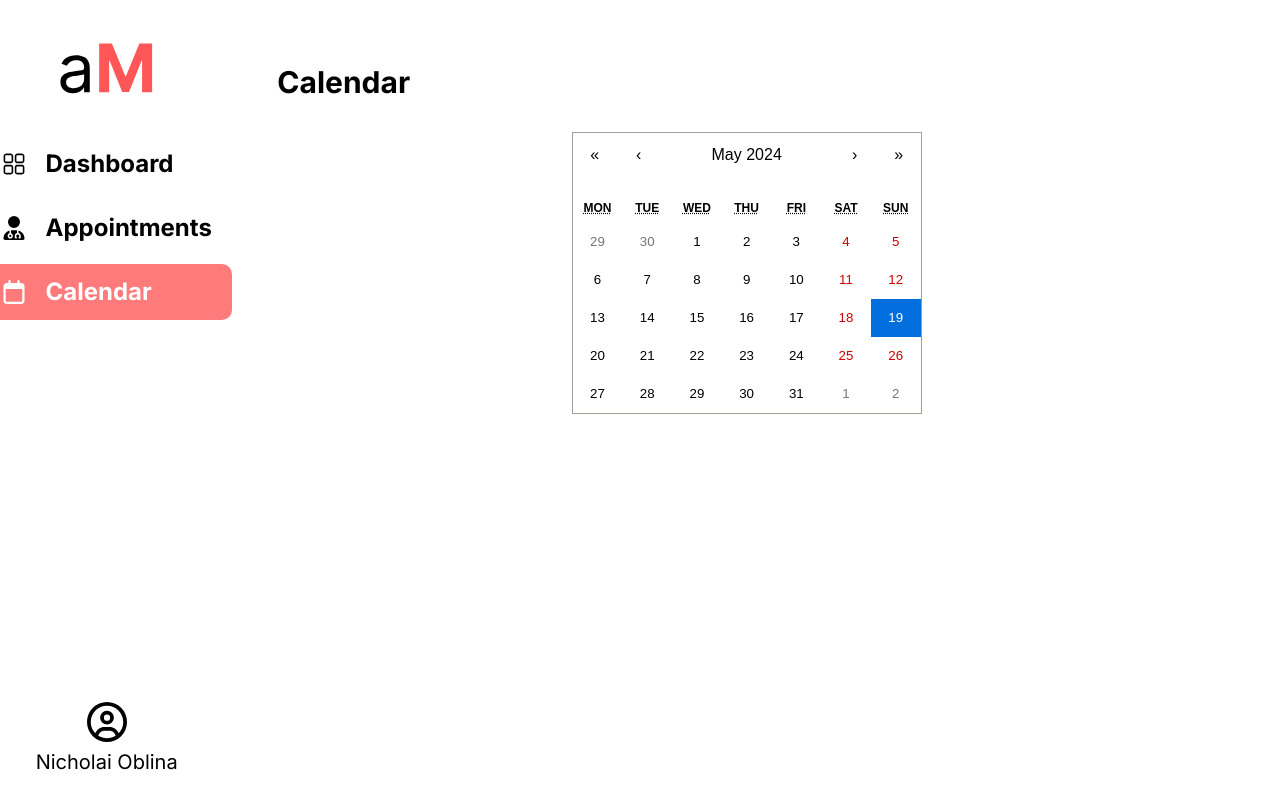
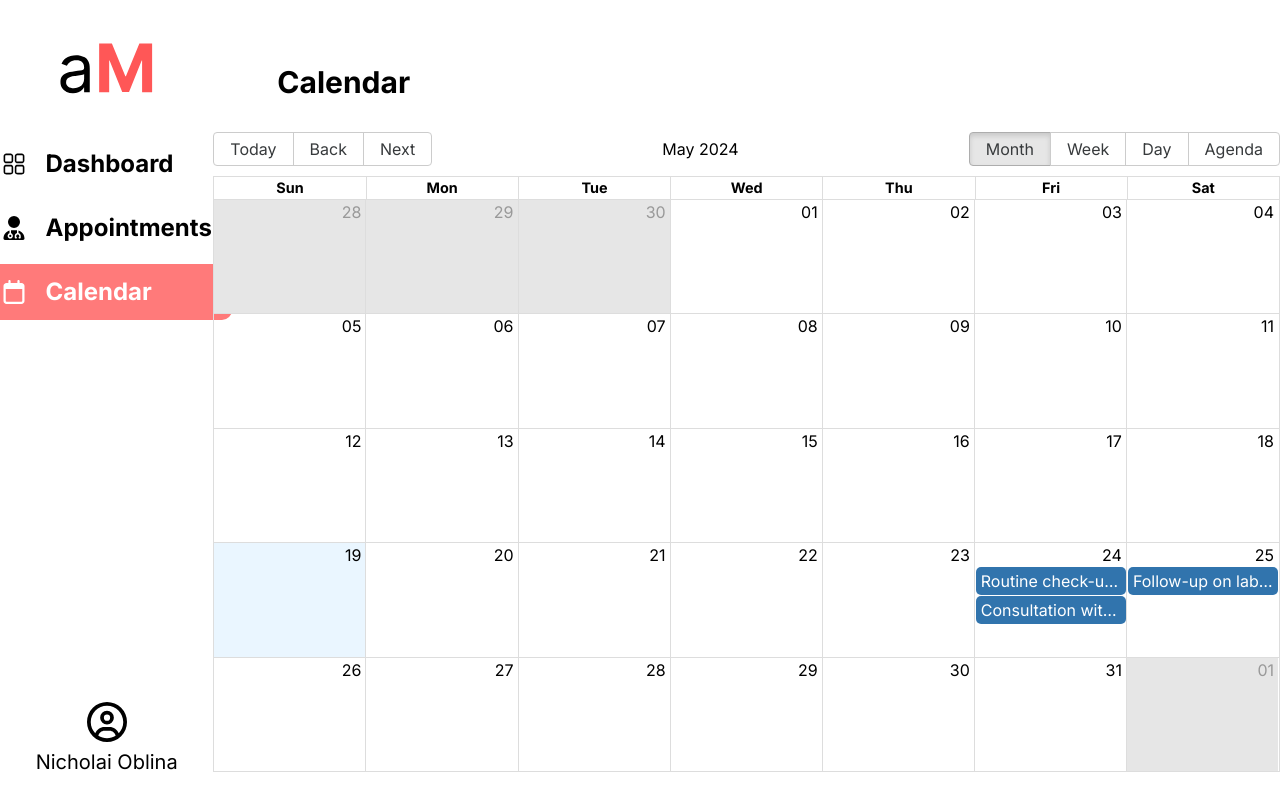
Before and after one commit to Sceyo/AppointMed, a React (Vite) app in the folder frontend/: page /calendar in a window 1280 px wide. Shown: the top 810 px of the page. Built offline with nearby package versions, Linux system fonts and the light colour scheme.

Commit message:
merge: miko's appt table and calendar to main

```diff
--- a/frontend/package.json
+++ b/frontend/package.json
@@ -21,6 +21,7 @@
     "express": "^4.19.2",
     "jsonwebtoken": "^9.0.2",
     "react": "^18.2.0",
+    "react-big-calendar": "^1.12.2",
     "react-bootstrap": "^2.10.2",
     "react-calendar": "^5.0.0",
     "react-dom": "^18.2.0",
--- a/frontend/src/components/appointments/ApptTable.jsx
+++ b/frontend/src/components/appointments/ApptTable.jsx
@@ -32,29 +32,29 @@ export default function AppointmentsTable({ selectedRows, setSelectedRows }) {
   };
 
   const columns = [
-    { field: 'id', headerName: 'No.', width: 80 },
+    { field: 'id', headerName: 'No.', width: 70, flex: 0.5 },
     {
       field: 'reason',
       headerName: 'Reason for appointment',
-      width: 600,
+      flex: 3,
     },
     {
       field: 'date',
       headerName: 'Date',
       type: 'dateTime',
-      width: 400,
+      flex: 2,
     },
     {
       field: 'doctor',
       headerName: 'Doctor',
-      width: 400,
+      flex: 2,
     },
     {
       field: 'status',
       headerName: 'Status',
-      width: 100,
+      flex: 1,
     },
-    ];
+  ];
 
 
 
@@ -80,7 +80,7 @@ export default function AppointmentsTable({ selectedRows, setSelectedRows }) {
   }, [selectedRows]);
 
   return (
-    <div className='flex flex-col h-[70%] my-2 px-16'>
+    <div className='flex flex-col w-[90%] my-2 mx-auto'>
       <ThemeProvider theme={theme}>
         <DataGrid
           rows={rows}
--- a/frontend/src/components/calendar/CalendarLayout.jsx
+++ b/frontend/src/components/calendar/CalendarLayout.jsx
@@ -1,14 +1,54 @@
-import { useState } from 'react';
-import Calendar from 'react-calendar';
-import 'react-calendar/dist/Calendar.css';
+import React, { useState } from 'react';
+import { Calendar, dateFnsLocalizer } from 'react-big-calendar';
+import format from 'date-fns/format';
+import parse from 'date-fns/parse';
+import startOfWeek from 'date-fns/startOfWeek';
+import getDay from 'date-fns/getDay';
+import enUS from 'date-fns/locale/en-US';
+import 'react-big-calendar/lib/css/react-big-calendar.css';
+
+const locales = {
+  'en-US': enUS,
+};
+
+const localizer = dateFnsLocalizer({
+  format: (date, formatStr, options) => format(date, formatStr, { locale: options.locale }),
+  parse: (dateStr, formatStr, options) => parse(dateStr, formatStr, new Date(), { locale: options.locale }),
+  startOfWeek: (date, options) => startOfWeek(date, { locale: options.locale }),
+  getDay: (date) => getDay(date),
+  locales,
+});
+
+const appointments = [
+  { start: new Date(2024, 4, 24, 10, 0), end: new Date(2024, 4, 24, 11, 0), title: 'Routine check-up with Dr. Smith' },
+  { start: new Date(2024, 4, 24, 13, 0), end: new Date(2024, 4, 24, 14, 0), title: 'Consultation with Dr. Jones' },
+  { start: new Date(2024, 4, 25, 11, 0), end: new Date(2024, 4, 25, 12, 0), title: 'Follow-up on lab results with Dr. Brown' }
+];
 
 export default function CalendarLayout() {
-  const [value, onChange] = useState(new Date());
+  const [selectedEvent, setSelectedEvent] = useState(null);
+
+  const handleSelectEvent = (event) => {
+    setSelectedEvent(event);
+  };
 
   return (
-      <div className='flex flex-row items-center justify-center'>
-        <Calendar onChange={onChange} value={value} />
-      </div>
-
+    <div style={{ height: '100vh', width: '100%' }}>
+      <Calendar
+        localizer={localizer}
+        events={appointments}
+        startAccessor="start"
+        endAccessor="end"
+        style={{ height: '80vh', width: '100%' }}
+        onSelectEvent={handleSelectEvent}
+      />
+      {selectedEvent && (
+        <div>
+          <h2>Appointment Details</h2>
+          <p>Time: {format(selectedEvent.start, 'PPpp')}</p>
+          <p>Details: {selectedEvent.title}</p>
+        </div>
+      )}
+    </div>
   );
 }
--- a/frontend/src/main.jsx
+++ b/frontend/src/main.jsx
@@ -2,6 +2,7 @@ import React from 'react';
 import ReactDOM from 'react-dom/client';
 import App from './App.jsx';
 import './index.css';
+import './App.css';
 import { createBrowserRouter, RouterProvider } from 'react-router-dom';
 import LoginPage from './pages/Login.jsx';
 import RegisterPage from './pages/Register.jsx';
--- a/frontend/src/pages/Calendar.jsx
+++ b/frontend/src/pages/Calendar.jsx
@@ -1,11 +1,12 @@
 import Layout from './Layout';
 import CalendarLayout from '../components/calendar/CalendarLayout';
 import Header from '../common/Header';
+import '../App.css';
 
 export default function CalendarPage() {
   return (
     <Layout>
-      <div className='flex flex-1 flex-col bg-slate-50'>
+      <div className="App">
         <Header title='Calendar' />
         <CalendarLayout />
       </div>
```
Also changed, not shown: 1 other file (tests, documents, lock files or other folders).
